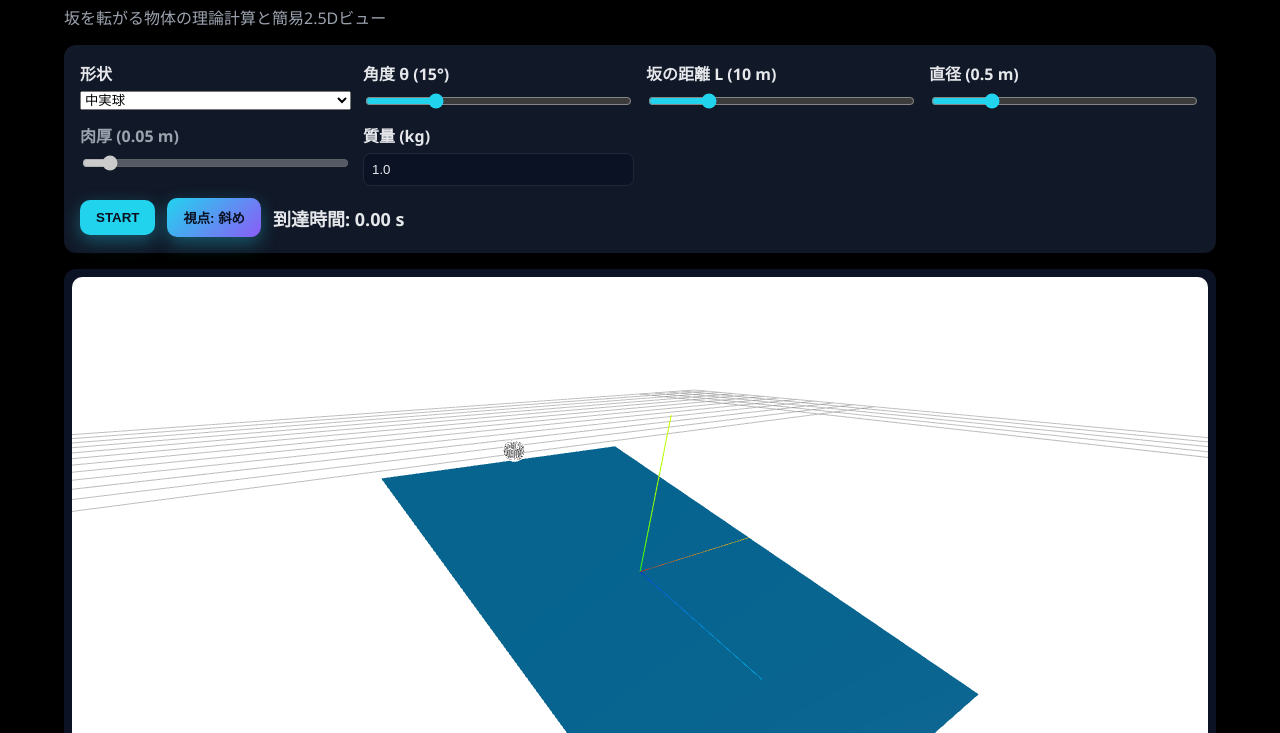
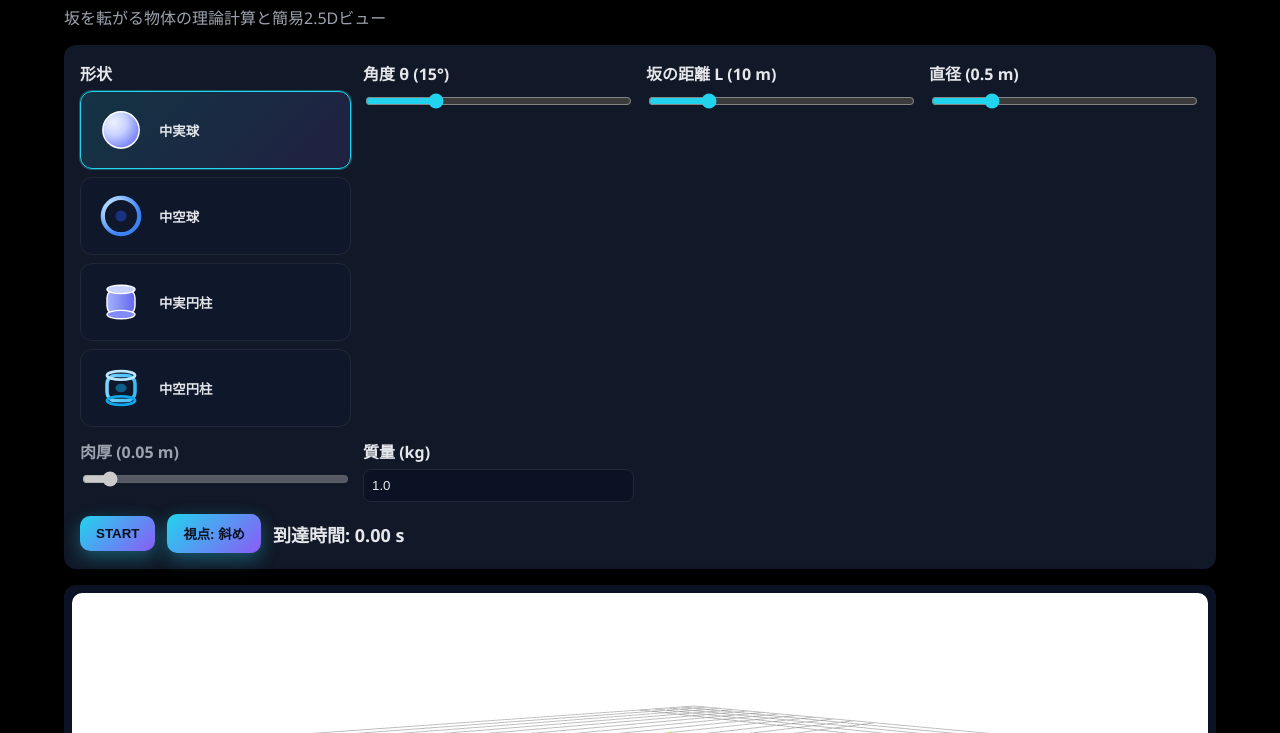
Before and after one commit to zimiota/korokoro-physics, a plain HTML site: page index.html in a window 1280 px wide. Shown: the part 67-800 px from the top of the page. Drawn offline with nearby package versions, Linux system fonts and the light colour scheme; animation ran at ten frames a second.

Commit message:
Add visual shape selector

```diff
--- a/index.html
+++ b/index.html
@@ -17,12 +17,70 @@
     <section class="controls">
       <div class="control-group">
         <label for="shape">形状</label>
-        <select id="shape">
+        <select id="shape" class="visually-hidden">
           <option value="solidSphere">中実球</option>
           <option value="hollowSphere">中空球</option>
           <option value="solidCylinder">中実円柱</option>
           <option value="hollowCylinder">中空円柱</option>
         </select>
+        <div class="shape-choices" aria-label="形状の選択">
+          <button type="button" data-shape="solidSphere">
+            <svg viewBox="0 0 80 80" aria-hidden="true">
+              <defs>
+                <radialGradient id="solidSphereGradient" cx="30%" cy="30%" r="70%">
+                  <stop offset="0%" stop-color="#eef2ff" />
+                  <stop offset="50%" stop-color="#c7d2fe" />
+                  <stop offset="100%" stop-color="#818cf8" />
+                </radialGradient>
+              </defs>
+              <circle cx="40" cy="40" r="26" fill="url(#solidSphereGradient)" stroke="#ffffff" stroke-width="2" />
+            </svg>
+            <span>中実球</span>
+          </button>
+          <button type="button" data-shape="hollowSphere">
+            <svg viewBox="0 0 80 80" aria-hidden="true">
+              <defs>
+                <radialGradient id="hollowSphereGradient" cx="30%" cy="30%" r="70%">
+                  <stop offset="0%" stop-color="#dbeafe" />
+                  <stop offset="50%" stop-color="#93c5fd" />
+                  <stop offset="100%" stop-color="#3b82f6" />
+                </radialGradient>
+              </defs>
+              <circle cx="40" cy="40" r="26" fill="none" stroke="url(#hollowSphereGradient)" stroke-width="6" />
+              <circle cx="40" cy="40" r="8" fill="#1e40af" opacity="0.65" />
+            </svg>
+            <span>中空球</span>
+          </button>
+          <button type="button" data-shape="solidCylinder">
+            <svg viewBox="0 0 80 80" aria-hidden="true">
+              <defs>
+                <linearGradient id="solidCylinderGradient" x1="0%" y1="0%" x2="100%" y2="0%">
+                  <stop offset="0%" stop-color="#a5b4fc" />
+                  <stop offset="100%" stop-color="#6366f1" />
+                </linearGradient>
+              </defs>
+              <rect x="20" y="22" width="40" height="36" rx="12" fill="url(#solidCylinderGradient)" stroke="#ffffff" stroke-width="2" />
+              <ellipse cx="40" cy="22" rx="20" ry="6" fill="#c7d2fe" stroke="#ffffff" stroke-width="2" />
+              <ellipse cx="40" cy="58" rx="20" ry="6" fill="#818cf8" stroke="#ffffff" stroke-width="2" />
+            </svg>
+            <span>中実円柱</span>
+          </button>
+          <button type="button" data-shape="hollowCylinder">
+            <svg viewBox="0 0 80 80" aria-hidden="true">
+              <defs>
+                <linearGradient id="hollowCylinderGradient" x1="0%" y1="0%" x2="100%" y2="0%">
+                  <stop offset="0%" stop-color="#7dd3fc" />
+                  <stop offset="100%" stop-color="#38bdf8" />
+                </linearGradient>
+              </defs>
+              <rect x="20" y="22" width="40" height="36" rx="12" fill="none" stroke="url(#hollowCylinderGradient)" stroke-width="5" />
+              <ellipse cx="40" cy="22" rx="20" ry="6" fill="none" stroke="#bae6fd" stroke-width="4" />
+              <ellipse cx="40" cy="58" rx="20" ry="6" fill="none" stroke="#0ea5e9" stroke-width="4" />
+              <ellipse cx="40" cy="40" rx="8" ry="6" fill="#0ea5e9" opacity="0.5" />
+            </svg>
+            <span>中空円柱</span>
+          </button>
+        </div>
       </div>
 
       <div class="control-group">
--- a/main.js
+++ b/main.js
@@ -7,6 +7,7 @@ const diameterInput = document.getElementById('diameter');
 const thicknessInput = document.getElementById('thickness');
 const massInput = document.getElementById('mass');
 const shapeSelect = document.getElementById('shape');
+const shapeButtons = Array.from(document.querySelectorAll('.shape-choices button'));
 const startButton = document.getElementById('start');
 const viewToggle = document.getElementById('viewToggle');
 const timeResult = document.getElementById('timeResult');
@@ -146,6 +147,7 @@ shapeSelect.addEventListener('change', () => {
   updateThicknessState();
   updateDisplayValues();
   previewSimulation();
+  shapeButtons.forEach((btn) => btn.classList.toggle('active', btn.dataset.shape === shapeSelect.value));
 });
 massInput.addEventListener('input', () => {
   previewSimulation();
@@ -158,3 +160,12 @@ updateThicknessState();
 previewSimulation(false);
 updateViewLabel();
 trackTime();
+
+shapeButtons.forEach((button) => {
+  button.addEventListener('click', () => {
+    shapeSelect.value = button.dataset.shape;
+    shapeSelect.dispatchEvent(new Event('change'));
+  });
+});
+
+shapeSelect.dispatchEvent(new Event('change'));
--- a/style.css
+++ b/style.css
@@ -49,6 +49,60 @@ header p {
   display: flex;
   flex-direction: column;
   gap: 6px;
+}
+
+.visually-hidden {
+  position: absolute;
+  width: 1px;
+  height: 1px;
+  padding: 0;
+  margin: -1px;
+  overflow: hidden;
+  clip: rect(0, 0, 0, 0);
+  white-space: nowrap;
+  border: 0;
+}
+
+.shape-choices {
+  display: grid;
+  grid-template-columns: repeat(auto-fit, minmax(140px, 1fr));
+  gap: 8px;
+}
+
+.shape-choices button {
+  display: flex;
+  align-items: center;
+  gap: 10px;
+  width: 100%;
+  padding: 10px 12px;
+  border: 1px solid #1f2937;
+  background: #0f172a;
+  border-radius: 12px;
+  color: var(--text);
+  box-shadow: none;
+  transition: border-color 0.15s ease, background 0.15s ease, transform 0.1s ease;
+}
+
+.shape-choices button svg {
+  width: 56px;
+  height: 56px;
+  flex-shrink: 0;
+}
+
+.shape-choices button span {
+  font-weight: 600;
+}
+
+.shape-choices button:hover {
+  transform: translateY(-2px);
+  border-color: #22d3ee;
+  background: #0b132a;
+}
+
+.shape-choices button.active {
+  border-color: #22d3ee;
+  background: linear-gradient(135deg, rgba(34, 211, 238, 0.15), rgba(139, 92, 246, 0.12));
+  box-shadow: 0 0 0 1px rgba(34, 211, 238, 0.35);
 }
 
 .control-group label {
```
